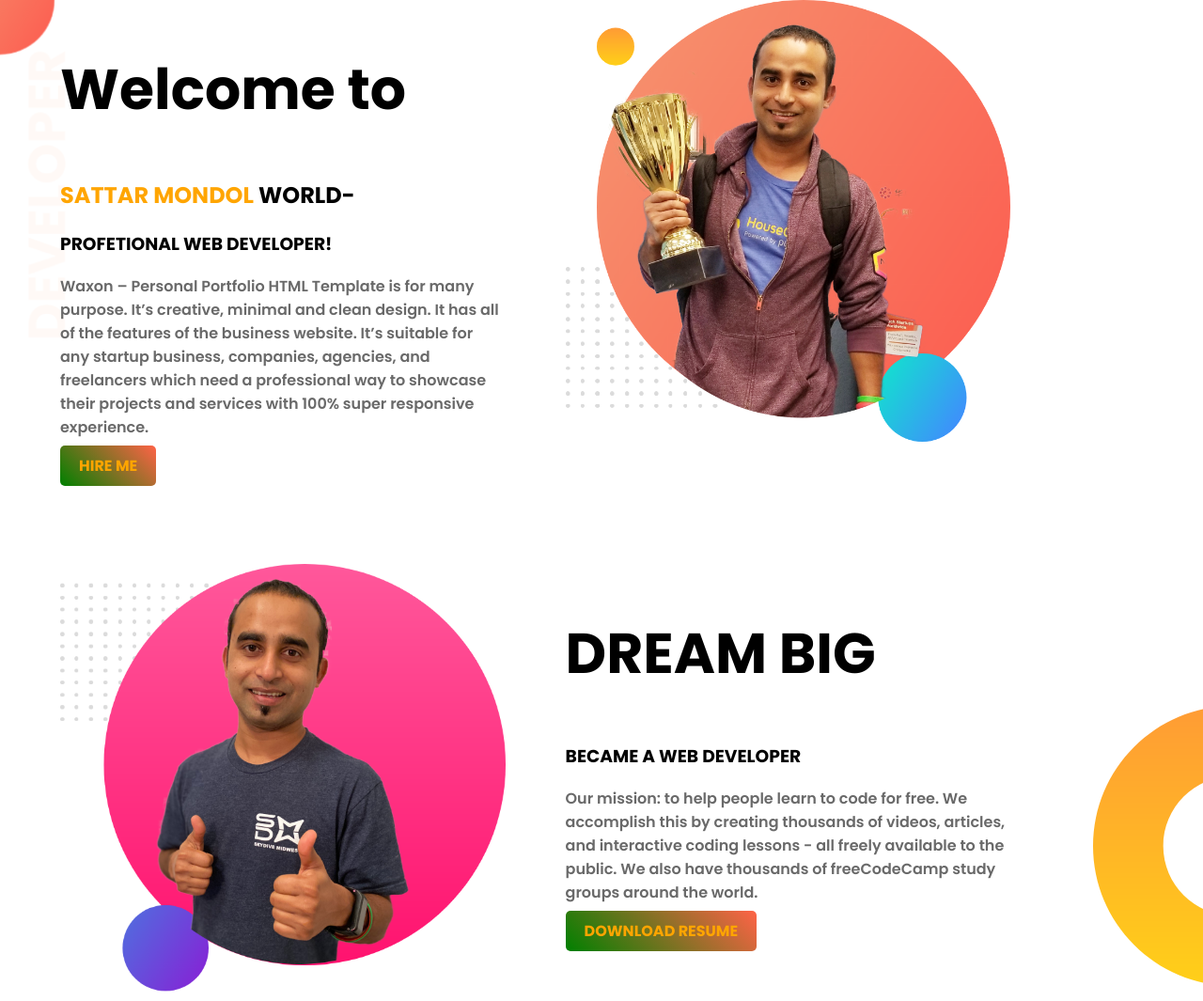
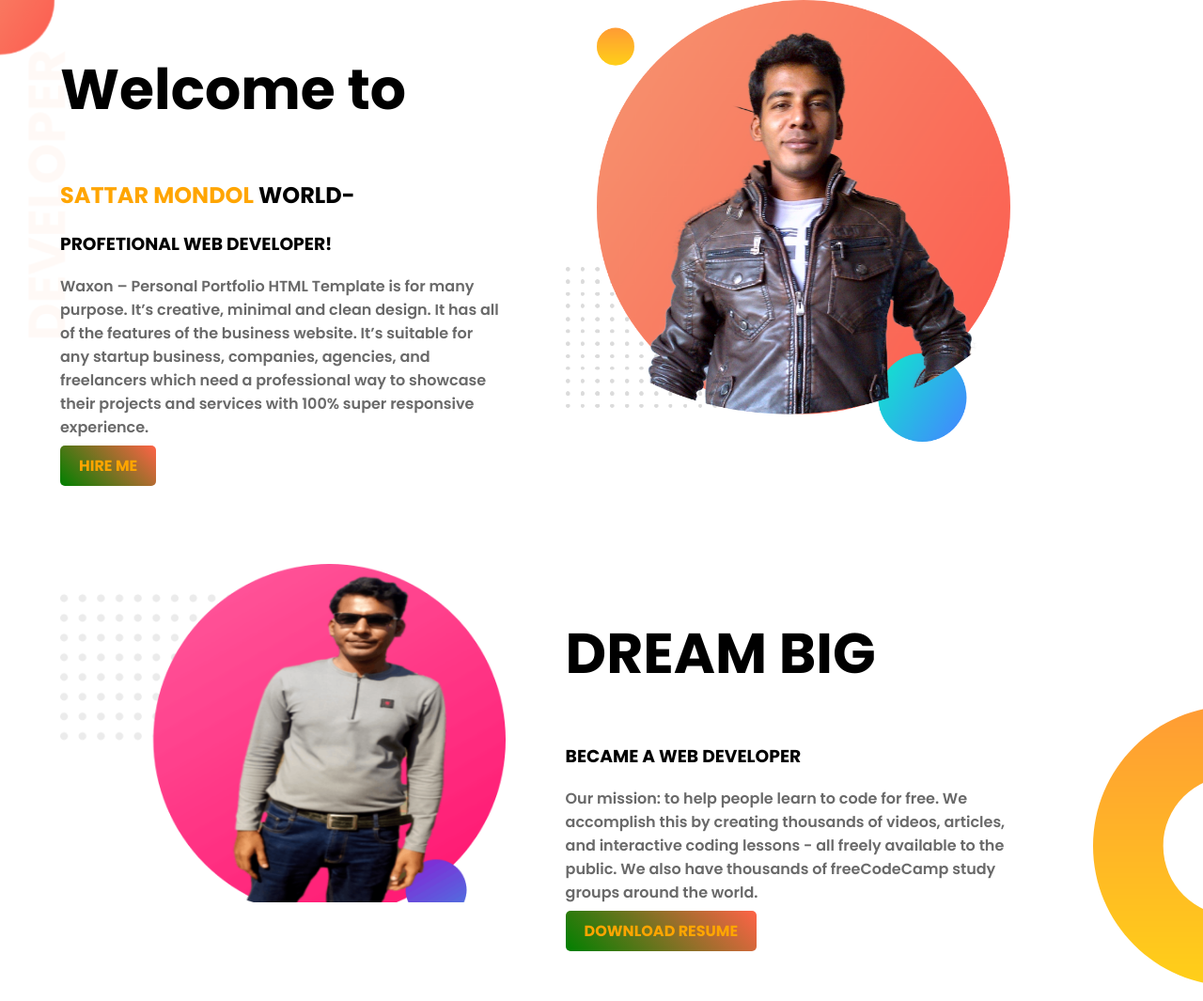
Before and after one commit to sattarmondol/my-portfolio, a plain HTML site: page index.html in a window 1280 px wide. Shown: the top 1065 px of the page at 94% size. Drawn offline with Linux system fonts and the light colour scheme.

Commit message:
image change

```diff
--- a/index.html
+++ b/index.html
@@ -18,12 +18,12 @@
         <a class="link-button" target="-blank" href="https://web.facebook.com/abdus.sattar.33046736">HIRE ME</a>
     </DIV>
     <DIV class="half-width">
-     <img src="image/jhankar.png" alt="">
+     <img src="image/sattar1.png" alt="">
     </DIV>
 </section>
 <section class="dream-area">
     <div class="half-width">
-        <img src="image/jhankar2.png" alt="">
+        <img src="image/sattar2.png" alt="">
     </div>
     <div class="half-width">
         <h2>DREAM BIG</h2>
```
Also changed, not shown: image/h.png (renamed from image/my-bg.png), image/sattar1.png (added), image/sattar2.png (renamed from image/sattar.png.png).
